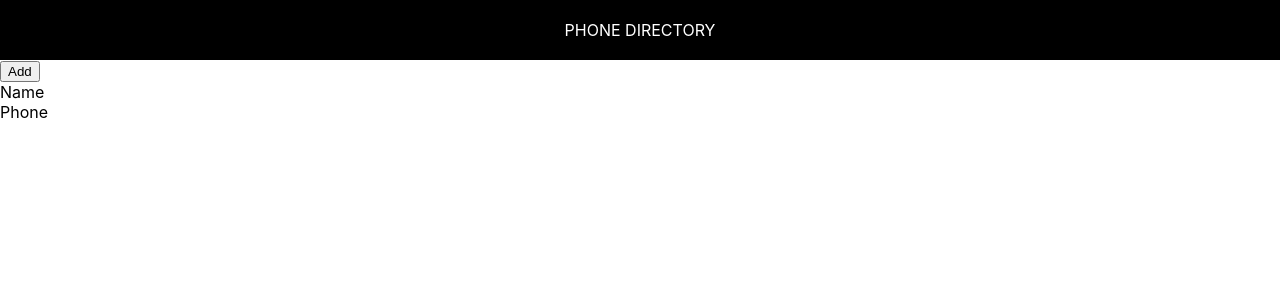
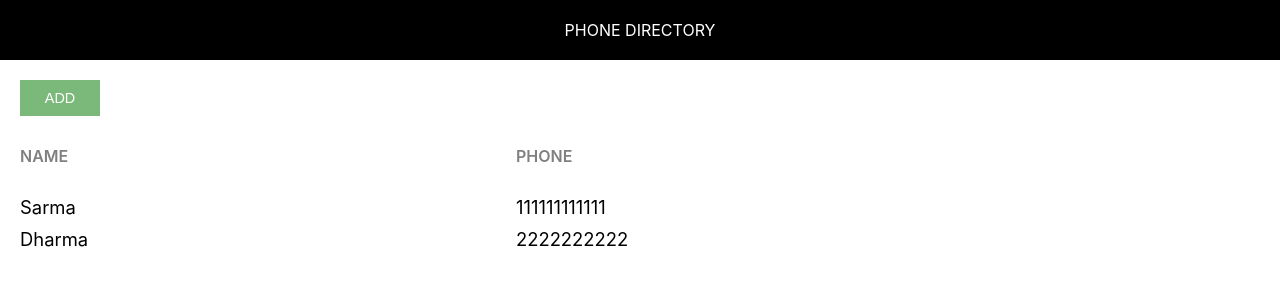
Before and after one commit to sarma-akondi/phone-directory, a React (Create React App) app: page / in a window 1280 px wide. Shown: the top 300 px of the page. Built offline with nearby package versions, Linux system fonts and the light colour scheme.

Commit message:
Rendered Subscribers Dynamically

```diff
--- a/src/App.css
+++ b/src/App.css
@@ -1,38 +1,44 @@
-.App {
-  text-align: center;
+.component-body-container {
+    padding: 20px;
 }
 
-.App-logo {
-  height: 40vmin;
-  pointer-events: none;
+.custom-btn {
+    padding: 10px;
+    border: none;
+    margin-right: 10px;
+    text-transform: uppercase;
+    width: 80px;
+    font-size: 0.9rem;
+    cursor: pointer;
+    outline: none;
 }
 
-@media (prefers-reduced-motion: no-preference) {
-  .App-logo {
-    animation: App-logo-spin infinite 20s linear;
-  }
+.add-btn {
+    background: #7ab97a;
+    color: #fff;
 }
 
-.App-header {
-  background-color: #282c34;
-  min-height: 100vh;
-  display: flex;
-  flex-direction: column;
-  align-items: center;
-  justify-content: center;
-  font-size: calc(10px + 2vmin);
-  color: white;
+.grid-container {
+    display: grid;
+    grid-template-columns: 40% 30% auto;
+    margin-bottom: 10px;
 }
 
-.App-link {
-  color: #61dafb;
+.heading-container {
+    margin: 30px 0 30px 0;
+    width: 100%;
 }
 
-@keyframes App-logo-spin {
-  from {
-    transform: rotate(0deg);
-  }
-  to {
-    transform: rotate(360deg);
-  }
+.grid-item {
+    background-color: rgba(255, 255, 255, 0.8);
+    font-size: 1.15rem;
+    word-wrap: break-word;
+    padding-right: 10px;
 }
+
+.name-heading, .phone-heading {
+    font-size: 1rem;
+    font-weight: 600;
+    color: #808080;
+    text-transform: uppercase;
+}
--- a/src/App.js
+++ b/src/App.js
@@ -1,15 +1,46 @@
 import React, { Component } from 'react';
-import Header from "./Header"
+import Header from "./Header";
+import './App.css';
 
 class App extends Component {
+
    render() {
+
+      let subscribers = [
+         {
+            id: 1,
+            name: 'Sarma',
+            phone: '111111111111'
+         },
+         {
+            id: 2,
+            name: 'Dharma',
+            phone: '2222222222'
+         }
+      ]
+
       return (
          <div>
             <Header />
-            <button>Add</button>
-            <div>
-               <span>Name</span><br />
-               <span>Phone</span>
+            <div className="component-body-container">
+               <button className="custom-btn add-btn">Add</button>
+
+               <div className="grid-container heading-container">
+                  <span className="grid-item name-heading">Name</span>
+                  <span className="grid-item phone-heading">Phone</span>
+               </div>
+
+               {
+                  subscribers.map(sub => {
+                     return (
+                        <div key={sub.id} className="grid-container">
+                           <span className="grid-item">{sub.name}</span>
+                           <span className="grid-item">{sub.phone}</span>
+                        </div>
+                     )
+                  })
+               }
+
             </div>
          </div>
       );
```
